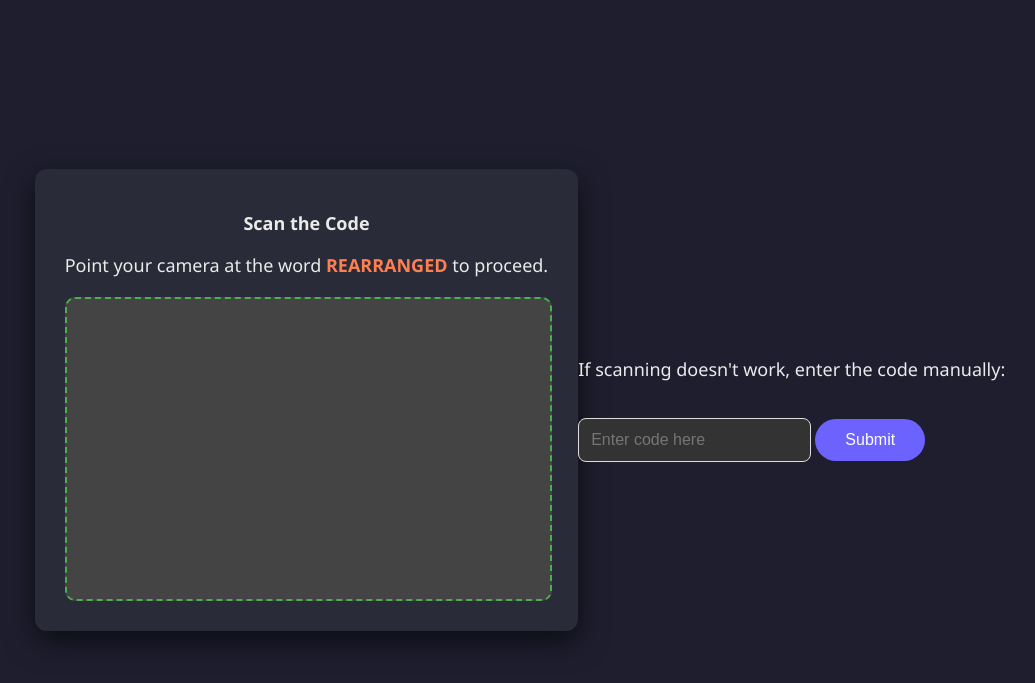
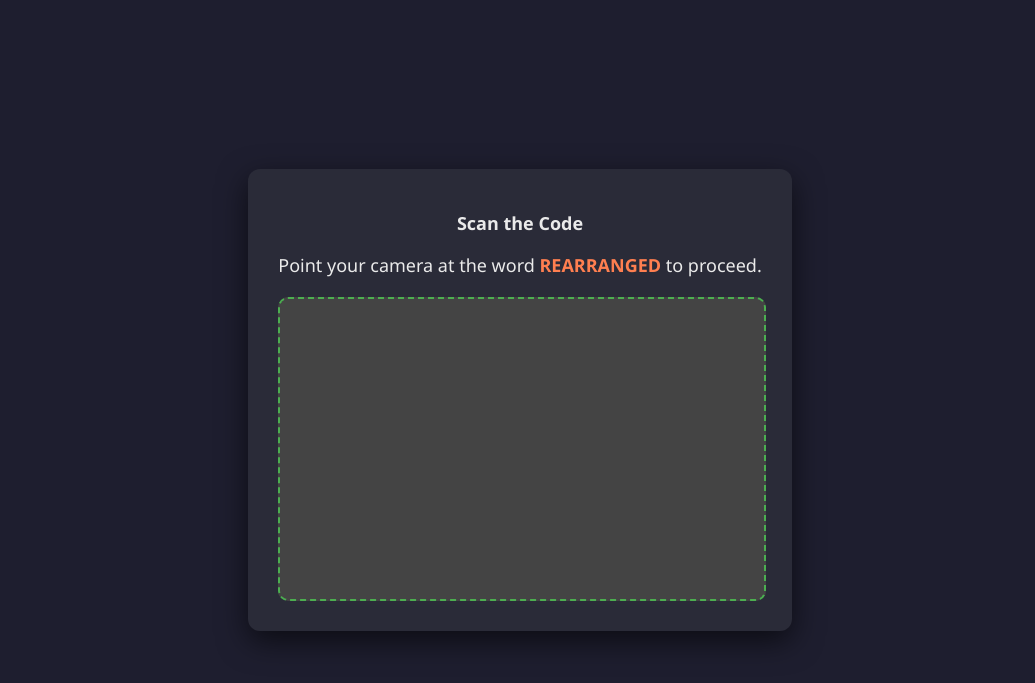
Before and after one commit to Nuhayd12/AI_LAB_LOCKDOWN, a Flask app: page /scan in a window 1280 px wide. Shown: the top 683 px of the page, without its empty margins (120-1155 px from the left). Run offline with Flask 3, Linux system fonts and the light colour scheme; some libraries are stand-ins or nearby versions.

Commit message:
removed and replaced manual code

```diff
--- a/templates/scan.html
+++ b/templates/scan.html
@@ -15,13 +15,6 @@
         <p>Point your camera at the word <strong>REARRANGED</strong> to proceed.</p>
         <div id="scanner-container"></div>
         <div id="feedback" style="display:none;">Scanning Successful! Redirecting...</div>
-    </div>
-    <div>
-        <p>If scanning doesn't work, enter the code manually:</p>
-        <form method="POST" action="/scan">
-            <input type="text" name="manual-code" placeholder="Enter code here" required>
-            <button type="submit">Submit</button>
-        </form>
     </div>
     <script>
         const video = document.createElement("video");
```
Also changed, not shown: templates/scan2.html (+0 -7 lines), templates/scan3.html (+0 -7 lines).
